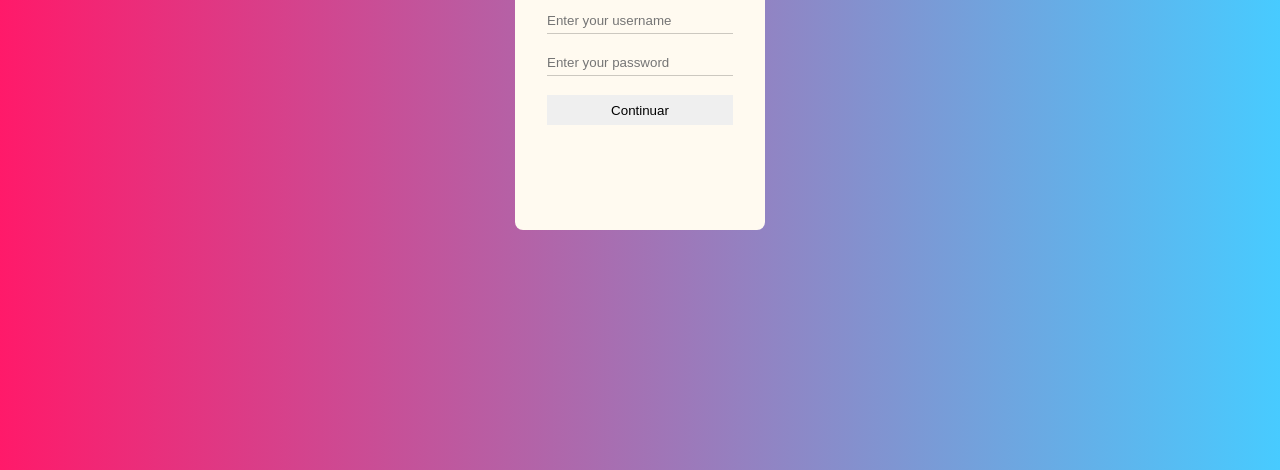
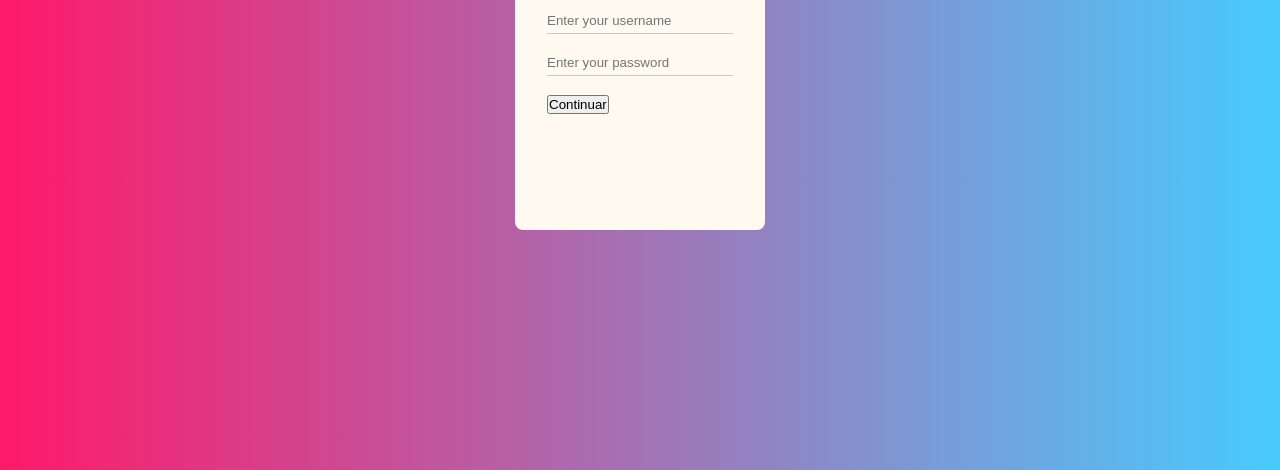
Before and after one commit to AugustoAU/login, a plain HTML site: page index.html in a window 1280 px wide. Shown: the part 330-800 px from the top of the page. Drawn offline with Linux system fonts and the light colour scheme.

Commit message:
Update style.css

```diff
--- a/css/style.css
+++ b/css/style.css
@@ -93,7 +93,7 @@ main .input{
     transform: scaleX(1);
 }
 
-.botao input{
+.botao button{
     width: 100%;
     height: 30px;
     cursor: pointer;
```
